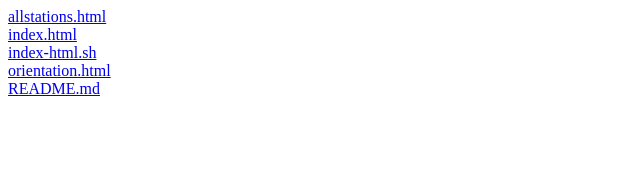
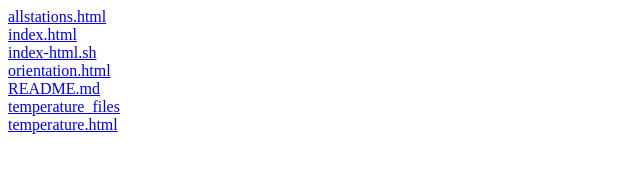
Before and after one commit to pokyah/pokyah-maps, a plain HTML site: page index.html in a window 1280 px wide. Shown: the whole page, without its empty margins (0-640 px from the left). Drawn offline with Linux system fonts and the light colour scheme.

Commit message:
updating index.html

```diff
--- a/index.html
+++ b/index.html
@@ -4,4 +4,6 @@
 <a href="index-html.sh">index-html.sh</a><br/>
 <a href="orientation.html">orientation.html</a><br/>
 <a href="README.md">README.md</a><br/>
+<a href="temperature_files">temperature_files</a><br/>
+<a href="temperature.html">temperature.html</a><br/>
 </body></html>
```
